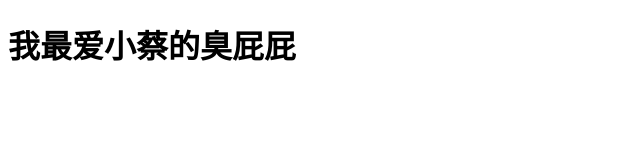
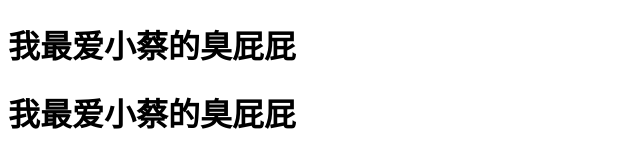
Before and after one commit to liuqi254/test112, a plain HTML site: page index.html in a window 1280 px wide. Shown: the whole page, without its empty margins (0-640 px from the left). Drawn offline with Linux system fonts and the light colour scheme.

Commit message:
这是一次测试

```diff
--- a/index.html
+++ b/index.html
@@ -6,5 +6,6 @@
 	</head>
 	<body>
 		<h1>我最爱小蔡的臭屁屁</h1>
+		<h1>我最爱小蔡的臭屁屁</h1>
 	</body>
 </html>
```
